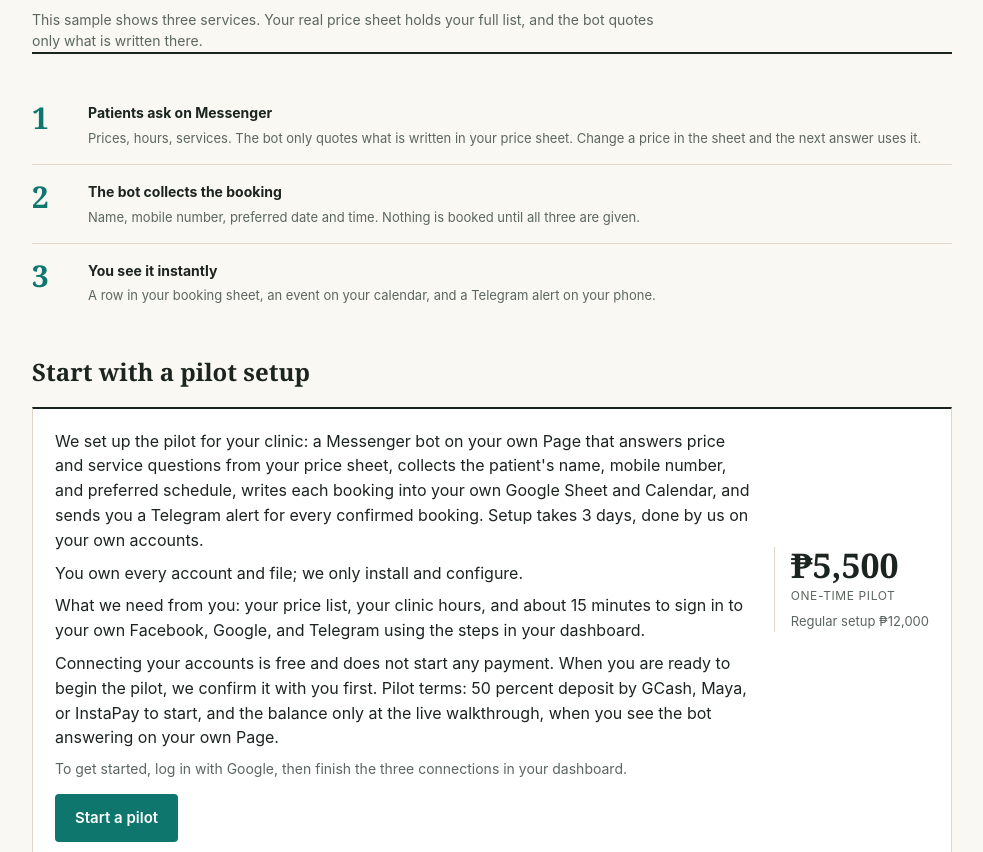
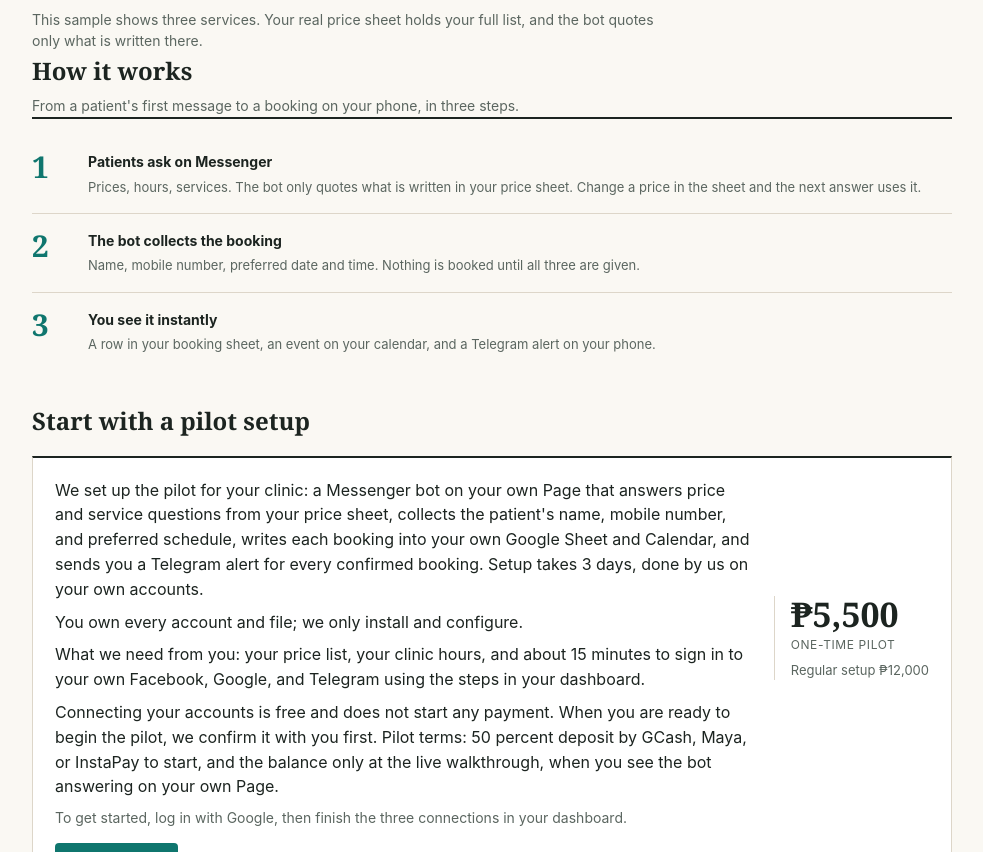
Before and after one commit to Yametech12/clinicflow-connect, a website: page index.html in a window 1280 px wide. Shown: the part 1100-1952 px from the top of the page, without its empty margins (148-1131 px from the left). Drawn offline with Linux system fonts and the light colour scheme.

Commit message:
FL140-08: How it works heading over the 3-step flow
Insert the h2 and sub from Part E-5 directly before .howseq and drop
the howseq top padding from 32px to 16px now that the heading carries
the separation. Heading order on the page is repaired (demo h2, How it
works h2, pilot h2).

```diff
--- a/index.html
+++ b/index.html
@@ -154,8 +154,9 @@
   }
   .trustrow .titem{display:inline-flex;align-items:center;gap:6px}
   .trustrow svg{color:var(--teal);flex-shrink:0}
+  .how-title{font-family:Georgia,"Times New Roman",serif;font-size:24px;margin-bottom:6px}
   .howseq{
-    margin:0;padding:32px 0 0;border-top:2px solid var(--rule);
+    margin:0;padding:16px 0 0;border-top:2px solid var(--rule);
   }
   .howstep{padding:16px 0;display:flex;gap:18px;align-items:flex-start}
   .howstep + .howstep{border-top:1px solid var(--line)}
@@ -358,6 +359,8 @@
     <p class="sub demo-note">This sample shows three services. Your real price sheet holds your full list, and the bot quotes only what is written there.</p>
   </section>
 
+  <h2 class="how-title">How it works</h2>
+  <p class="sub">From a patient's first message to a booking on your phone, in three steps.</p>
   <div class="howseq">
     <div class="howstep">
       <div class="hownum" aria-hidden="true">1</div>
```
